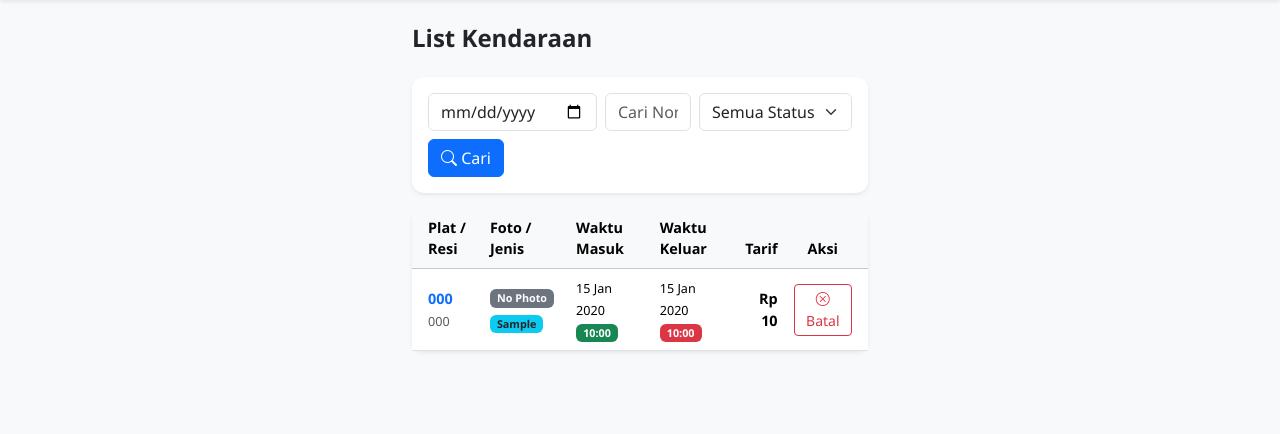
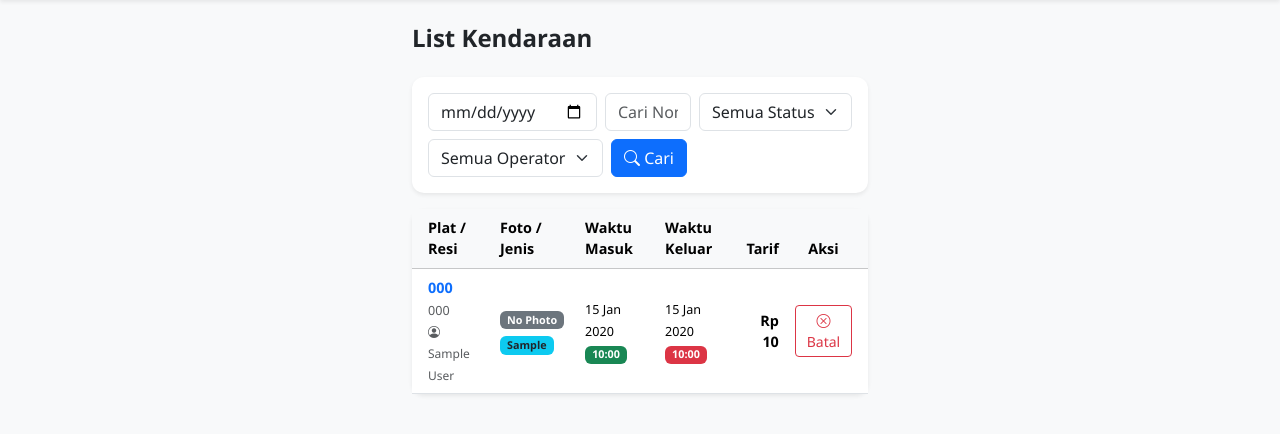
Before and after one commit to ifprocode/parking-mobile, a CodeIgniter app: page /parking-mobile/admin/vehicles in a window 1280 px wide. Shown: the part 64-498 px from the top of the page. Run offline with CodeIgniter, Linux system fonts and the light colour scheme; the visitor is signed in with stand-in values (Sample User, id 1); tables that the repository leaves empty or names only in its code hold one stand-in row (values such as "Sample post"); data that the repository does not hold is empty.

Commit message:
nambahin filter /operator
nambahin filter /operator

```diff
--- a/application/controllers/Admin.php
+++ b/application/controllers/Admin.php
@@ -80,12 +80,15 @@ class Admin extends CI_Controller {
         $search = $this->input->get('search');
         $date = $this->input->get('date');
         $status = $this->input->get('status');
+        $operator_id = $this->input->get('operator_id');
         $data['show_navbar'] = true;
         $data['active_menu'] = 'vehicles';
         $data['search'] = $search;
         $data['date'] = $date;
         $data['status'] = $status;
-        $data['transactions'] = $this->Admin_model->get_all_vehicles($search, $date, $status);
+        $data['operator_id'] = $operator_id;
+        $data['users'] = $this->Admin_model->get_all_users();
+        $data['transactions'] = $this->Admin_model->get_all_vehicles($search, $date, $status, $operator_id);
 
         $this->load->view('layout/header', $data);
         $this->load->view('admin/vehicles', $data);
--- a/application/models/Admin_model.php
+++ b/application/models/Admin_model.php
@@ -166,11 +166,16 @@ class Admin_model extends CI_Model {
     }
 
     // Vehicles
-    public function get_all_vehicles($search = null, $date = null, $status = null)
+    public function get_all_vehicles($search = null, $date = null, $status = null, $operator_id = null)
     {
-        $this->db->select('parking_transactions.*, tarifs.vehicle_type');
+        $this->db->select('parking_transactions.*, tarifs.vehicle_type, users.name as operator_name');
         $this->db->from('parking_transactions');
         $this->db->join('tarifs', 'parking_transactions.tarif_id = tarifs.id', 'left');
+        $this->db->join('users', 'parking_transactions.operator_id = users.id', 'left');
+
+        if ($operator_id) {
+            $this->db->where('parking_transactions.operator_id', $operator_id);
+        }
 
         if ($search) {
             $this->db->group_start();
--- a/application/views/admin/vehicles.php
+++ b/application/views/admin/vehicles.php
@@ -14,8 +14,16 @@
                     <option value="belum_keluar" <?= (isset($status) && $status == 'belum_keluar') ? 'selected' : '' ?>>Belum Keluar</option>
                     <option value="batal" <?= (isset($status) && $status == 'batal') ? 'selected' : '' ?>>Dibatalkan</option>
                 </select>
+                <select name="operator_id" class="form-select" style="width: auto;">
+                    <option value="">Semua Operator</option>
+                    <?php if(!empty($users)): ?>
+                        <?php foreach($users as $u): ?>
+                            <option value="<?= $u->id ?>" <?= (isset($operator_id) && $operator_id == $u->id) ? 'selected' : '' ?>><?= $u->name ?></option>
+                        <?php endforeach; ?>
+                    <?php endif; ?>
+                </select>
                 <button type="submit" class="btn btn-primary"><i class="bi bi-search"></i> Cari</button>
-                <?php if(!empty($search) || !empty($date) || !empty($status)): ?>
+                <?php if(!empty($search) || !empty($date) || !empty($status) || !empty($operator_id)): ?>
                     <a href="<?= base_url('admin/vehicles') ?>" class="btn btn-outline-secondary">Reset</a>
                 <?php endif; ?>
             </form>
@@ -46,7 +54,8 @@
                             <tr>
                                 <td class="ps-3">
                                     <div class="fw-bold text-primary"><?= $t->plate_number ?></div>
-                                    <small class="text-muted"><?= $t->receipt_number ?></small>
+                                    <small class="text-muted"><?= $t->receipt_number ?></small><br>
+                                    <small class="text-muted" style="font-size: 0.75rem;"><i class="bi bi-person-circle"></i> <?= isset($t->operator_name) && $t->operator_name ? $t->operator_name : 'Sistem' ?></small>
                                 </td>
                                 <td>
                                     <?php
```
